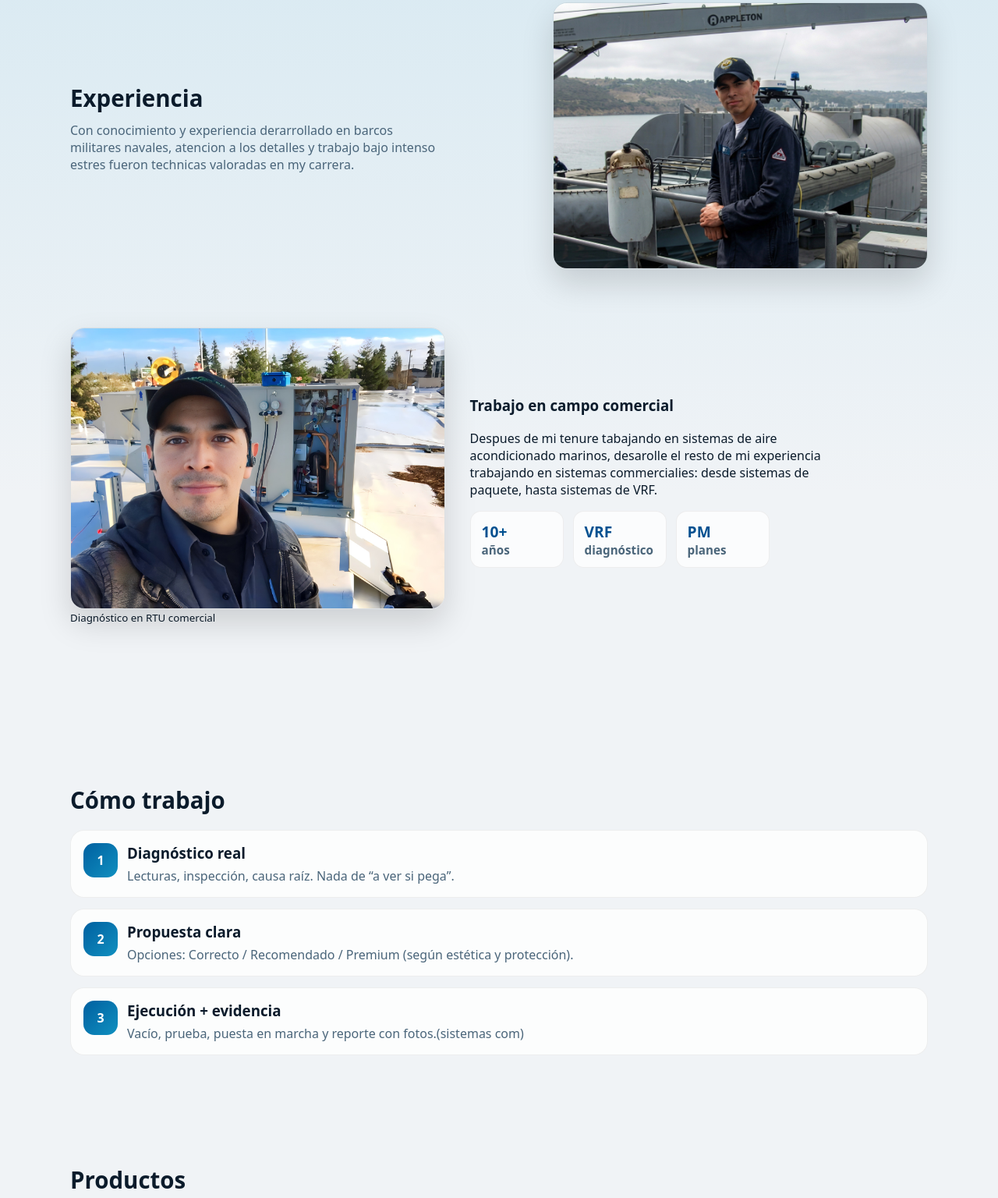
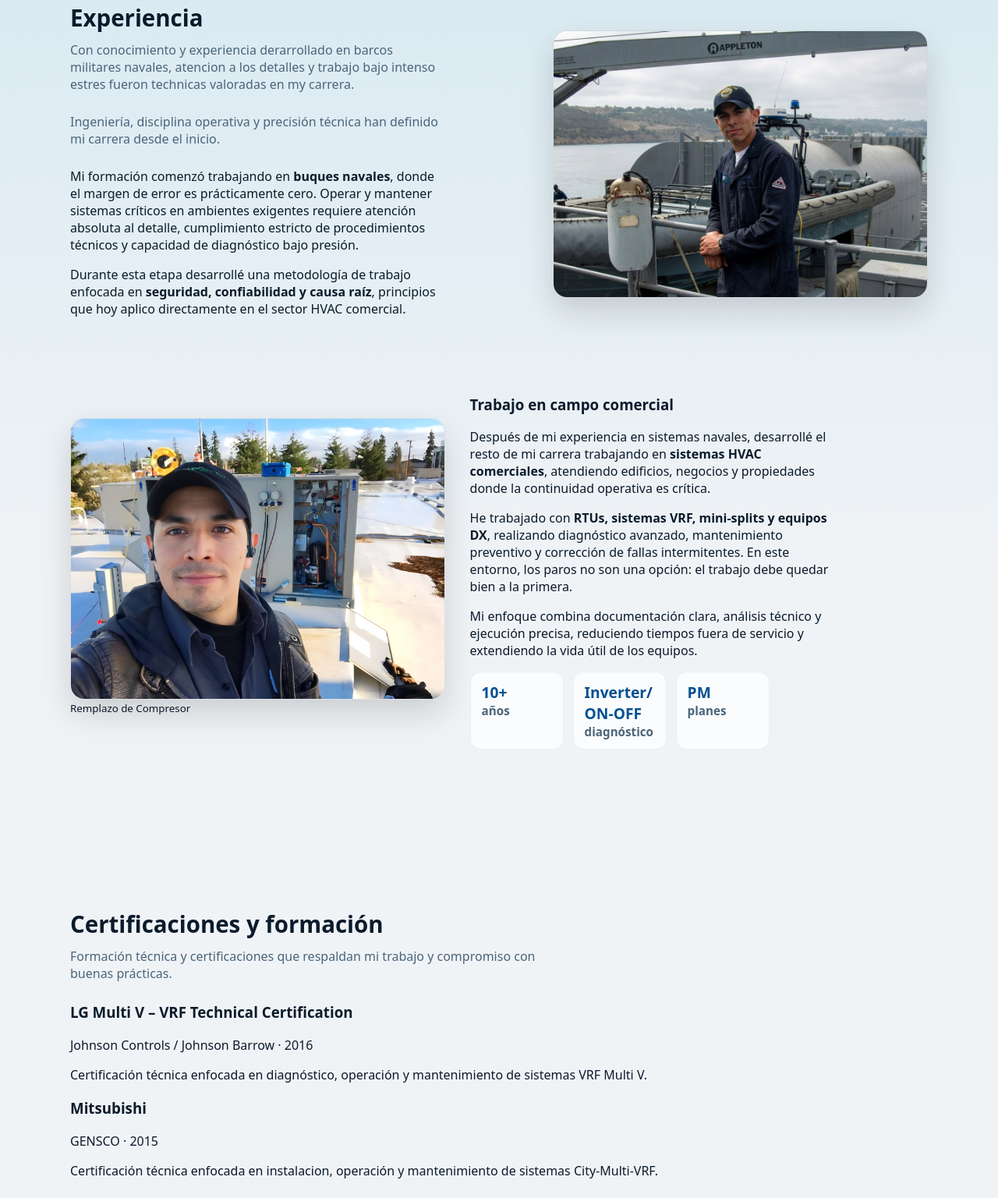
Before and after one commit to DaveLestat/axoaire-site, a plain HTML site: page index.html in a window 1280 px wide. Shown: the part 1514-3050 px from the top of the page at 78% size. Drawn offline with Linux system fonts and the light colour scheme.

```diff
--- a/index.html
+++ b/index.html
@@ -4,14 +4,16 @@
     <meta charset="utf-8" />
     <meta name="viewport" content="width=device-width, initial-scale=1" />
     <title>AxoAiré | Soluciones Mecánicas</title>
-  <meta name="description" content="AxoAiré: mantenimiento, instalación y soluciones eficientes para control climático en Mérida." />
+    <meta name="description"
+      content="AxoAiré: mantenimiento, instalación y soluciones eficientes para control climático en Mérida." />
     <link rel="stylesheet" href="styles.css" />
   </head>
 
   <body>
     <header class="topbar">
       <a class="brand" href="#inicio">
-      <img src="assets\logo-axoaire2.png" alt="AxoAiré logo" class="brand__logo" />
+        <img src="assets\logo-axoaire2.png" alt="AxoAiré logo"
+          class="brand__logo" />
         <span class="brand__name">AxoAiré</span>
       </a>
 
@@ -36,9 +38,11 @@
 
         <div class="container hero__content">
           <p class="kicker reveal">Soluciones Mecánicas • Mérida, Yucatán</p>
-        <h1 class="reveal">Control climático moderno.<br/>Instalación y servicio con estándar comercial.</h1>
+          <h1 class="reveal">Control climático moderno.<br />Instalación y
+            servicio con estándar comercial.</h1>
           <p class="lead reveal">
-          Mini-splits, VRF y equipos de techo. Diagnóstico serio, instalación limpia y mantenimiento preventivo para evitar paros.
+            Mini-splits, VRF y equipos de techo. Diagnóstico serio, instalación
+            limpia y mantenimiento preventivo para evitar paros.
           </p>
 
           <div class="hero__cta reveal">
@@ -58,17 +62,20 @@
       <section id="servicios" class="section">
         <div class="container">
           <h2 class="section__title reveal">Servicios</h2>
-        <p class="section__subtitle reveal">Paquetes claros. Trabajo documentado. Enfoque en eficiencia y confiabilidad.</p>
+          <p class="section__subtitle reveal">Paquetes claros. Trabajo
+            documentado. Enfoque en eficiencia y confiabilidad.</p>
 
           <div class="grid services">
             <article class="card service-card">
               <div class="service-card__media">
-              <img src="assets/techPM.JPG" alt="Actualización y mantenimiento HVAC" loading="lazy">
+                <img src="assets/techPM.JPG"
+                  alt="Actualización y mantenimiento HVAC" loading="lazy">
               </div>
 
               <div class="service-card__body">
                 <h3>Actualización y mantenimiento</h3>
-              <p>Limpieza profunda, verificación eléctrica, drenaje,pruebas básicas y recomendaciones.</p>
+                <p>Limpieza profunda, verificación eléctrica, drenaje,pruebas
+                  básicas y recomendaciones.</p>
                 <ul>
                   <li>Lavado de serpentín</li>
                   <li>Tratamiento de drenaje</li>
@@ -79,12 +86,14 @@
 
             <article class="card service-card">
               <div class="service-card__media">
-              <img src="assets/vrf.jpg" alt="Actualización y mantenimiento HVAC" loading="lazy">
+                <img src="assets/vrf.jpg"
+                  alt="Actualización y mantenimiento HVAC" loading="lazy">
               </div>
 
               <div class="service-card__body">
                 <h3>Soluciones de energía eficiente</h3>
-              <p>Diagnóstico para reducir consumo: cargas, setpoints, fugas, control y hábitos.</p>
+                <p>Diagnóstico para reducir consumo: cargas, setpoints, fugas,
+                  control y hábitos.</p>
                 <ul>
                   <li>Recomendación por uso</li>
                   <li>Protección contra variación</li>
@@ -95,12 +104,14 @@
 
             <article class="card service-card">
               <div class="service-card__media">
-              <img src="assets/vrfInstall.jpeg" alt="Mantenimiento y reparación comercial" loading="lazy">
+                <img src="assets/vrfInstall.jpeg"
+                  alt="Mantenimiento y reparación comercial" loading="lazy">
               </div>
 
               <div class="service-card__body">
                 <h3>Mantenimiento y reparación comercial</h3>
-              <p>Enfoque técnico y documentación para negocios: paros cuestan dinero.</p>
+                <p>Enfoque técnico y documentación para negocios: paros cuestan
+                  dinero.</p>
                 <ul>
                   <li>RTU / VRF / mini-splits</li>
                   <li>Fallas intermitentes</li>
@@ -121,10 +132,23 @@
             <div class="experience-text">
               <h2 class="section__title">Experiencia</h2>
               <p class="section__subtitle">
-          Con conocimiento y experiencia derarrollado en barcos militares navales, atencion a los detalles y trabajo bajo intenso estres fueron
-          technicas valoradas en my carrera.
+                Con conocimiento y experiencia derarrollado en barcos militares navales, atencion a los detalles y trabajo bajo intenso estres
+                fueron technicas valoradas en my carrera.
+              </p>
+              <p class="section__subtitle">
+                Ingeniería, disciplina operativa y precisión técnica han definido mi carrera desde el inicio.
+              </p>
+              <p>
+                Mi formación comenzó trabajando en <strong>buques navales</strong>, donde el margen de error es prácticamente cero.
+                Operar y mantener sistemas críticos en ambientes exigentes requiere atención absoluta al detalle, cumplimiento estricto de
+                procedimientos técnicos y capacidad de diagnóstico bajo presión.
               </p>
 
+              <p>
+                Durante esta etapa desarrollé una metodología de trabajo
+                enfocada en <strong>seguridad, confiabilidad y causa raíz</strong>,
+                principios que hoy aplico directamente en el sector HVAC comercial.
+              </p>
 
             </div>
 
@@ -138,8 +162,27 @@
             <div class="experience-text">
               <h3>Trabajo en campo comercial</h3>
               <p>
-          Despues de mi tenure tabajando en sistemas de aire acondicionado marinos, desarolle el resto de mi experiencia trabajando en sistemas commercialies:
-          desde sistemas de paquete, hasta sistemas de VRF.
+                Después de mi experiencia en sistemas navales, desarrollé el
+                resto de mi carrera
+                trabajando en <strong>sistemas HVAC comerciales</strong>,
+                atendiendo edificios,
+                negocios y propiedades donde la continuidad operativa es
+                crítica.
+              </p>
+              <p>
+                He trabajado con <strong>RTUs, sistemas VRF, mini-splits y
+                  equipos DX</strong>,
+                realizando diagnóstico avanzado, mantenimiento preventivo y
+                corrección de
+                fallas intermitentes. En este entorno, los paros no son una
+                opción:
+                el trabajo debe quedar bien a la primera.
+              </p>
+              <p>
+                Mi enfoque combina documentación clara, análisis técnico y
+                ejecución precisa,
+                reduciendo tiempos fuera de servicio y extendiendo la vida útil
+                de los equipos.
               </p>
               <div class="stats">
                 <div class="stat">
@@ -147,7 +190,8 @@
                   <div class="stat__label">años</div>
                 </div>
                 <div class="stat">
-            <div class="stat__num">VRF</div>
+                  <div class="stat__num">Inverter/</div>
+                  <div class="stat__num">ON-OFF</div>
                   <div class="stat__label">diagnóstico</div>
                 </div>
                 <div class="stat">
@@ -159,13 +203,55 @@
 
             <div class="experience-media">
               <img src="assets/MeRooftop.jpg" alt="Diagnóstico HVAC en campo" />
-        <small class="caption">Diagnóstico en RTU comercial</small>
-
+              <small class="caption">Remplazo de Compresor</small>
             </div>
           </div>
 
         </div>
       </section>
+
+      <!-- CERTIFICACIONES -->
+      <section id="certificaciones" class="section">
+        <div class="container">
+          <h2 class="section__title reveal">Certificaciones y formación</h2>
+          <p class="section__subtitle reveal">
+            Formación técnica y certificaciones que respaldan mi trabajo y compromiso con buenas prácticas.
+          </p>
+
+          <div class="cert-grid">
+            <!-- Cert 1 -->
+            <article class="cert-card reveal">
+              <h3>LG Multi V – VRF Technical Certification</h3>
+              <p class="cert-meta">Johnson Controls / Johnson Barrow · 2016</p>
+              <p>
+                Certificación técnica enfocada en diagnóstico, operación y mantenimiento
+                de sistemas VRF Multi V.
+              </p>
+            </article>
+
+            <!-- Cert 2 -->
+            <article class="cert-card reveal">
+              <h3>Mitsubishi</h3>
+              <p class="cert-meta">GENSCO · 2015</p>
+              <p>
+                Certificación técnica enfocada en instalacion, operación y mantenimiento
+                de sistemas City-Multi-VRF.
+              </p>
+            </article>
+
+            <!-- Cert 3 -->
+            <!-- <article class="cert-card reveal cert-card--future">
+              <h3>Certificaciones en proceso</h3>
+              <p>
+                Continuamente incorporando nuevas certificaciones en HVAC,
+                eficiencia energética y línea blanca.
+              </p>
+              <span class="cert-tag">Próximamente</span>
+            </article>
+          </div>
+        </div>
+      </section> -->
+
 
       <!-- PROCESS -->
       <section id="proceso" class="section">
@@ -177,7 +263,8 @@
               <div class="step__num">1</div>
               <div class="step__body">
                 <h3>Diagnóstico real</h3>
-              <p>Lecturas, inspección, causa raíz. Nada de “a ver si pega”.</p>
+                <p>Lecturas, inspección, causa raíz. Nada de “a ver si
+                  pega”.</p>
               </div>
             </div>
 
@@ -185,7 +272,8 @@
               <div class="step__num">2</div>
               <div class="step__body">
                 <h3>Propuesta clara</h3>
-              <p>Opciones: Correcto / Recomendado / Premium (según estética y protección).</p>
+                <p>Opciones: Correcto / Recomendado / Premium (según estética y
+                  protección).</p>
               </div>
             </div>
 
@@ -193,7 +281,8 @@
               <div class="step__num">3</div>
               <div class="step__body">
                 <h3>Ejecución + evidencia</h3>
-              <p>Vacío, prueba, puesta en marcha y reporte con fotos.(sistemas com)</p>
+                <p>Vacío, prueba, puesta en marcha y reporte con fotos (sistemas
+                  comerciales).</p>
               </div>
             </div>
           </div>
@@ -205,18 +294,21 @@
         <div class="container">
           <h2 class="section__title reveal">Productos</h2>
           <p class="section__subtitle reveal">
-        Equipos y líneas seleccionadas para Mérida: soporte local, refacciones disponibles y servicio documentado.
+            Equipos y líneas seleccionadas para Mérida: soporte local,
+            refacciones disponibles y servicio documentado.
           </p>
 
           <div class="productlines">
             <!-- Residential -->
             <article class="productcard reveal">
               <div class="productcard__media">
-            <img src="assets/minisplit.webp" alt="Mirage Residencial - mini splits" loading="lazy" />
+                <img src="assets/minisplit.webp"
+                  alt="Mirage Residencial - mini splits" loading="lazy" />
               </div>
               <div class="productcard__body">
                 <h3>Residencial</h3>
-            <p>Mini-splits e inverter para hogares, Airbnbs y departamentos. Instalación limpia y mantenimiento preventivo.</p>
+                <p>Mini-splits e inverter para hogares, Airbnbs y departamentos.
+                  Instalación limpia y mantenimiento preventivo.</p>
 
                 <ul class="productcard__tags">
                   <li>Mini-splits</li>
@@ -225,8 +317,10 @@
                 </ul>
 
                 <div class="productcard__actions">
-              <a class="btn btn--ghost" href="#contacto">Cotizar instalación</a>
-              <a class="btn btn--ghost" href="#contacto">Servicio / reparación</a>
+                  <a class="btn btn--ghost" href="#contacto">Cotizar
+                    instalación</a>
+                  <a class="btn btn--ghost" href="#contacto">Servicio /
+                    reparación</a>
                 </div>
               </div>
             </article>
@@ -234,11 +328,13 @@
             <!-- Light Commercial -->
             <article class="productcard productcard--reverse reveal">
               <div class="productcard__media">
-            <img src="assets/lc-ceiling.webp" alt="Mirage Light Commercial" loading="lazy" />
+                <img src="assets/lc-ceiling.webp" alt="Mirage Light Commercial"
+                  loading="lazy" />
               </div>
               <div class="productcard__body">
                 <h3>Light Commercial</h3>
-            <p>Equipos para locales, oficinas y pequeños negocios. Enfoque en confiabilidad y reducción de paros.</p>
+                <p>Equipos para locales, oficinas y pequeños negocios. Enfoque
+                  en confiabilidad y reducción de paros.</p>
 
                 <ul class="productcard__tags">
                   <li>Negocios</li>
@@ -247,7 +343,8 @@
                 </ul>
 
                 <div class="productcard__actions">
-              <a class="btn btn--ghost" href="#contacto">Plan de mantenimiento</a>
+                  <a class="btn btn--ghost" href="#contacto">Plan de
+                    mantenimiento</a>
                   <a class="btn btn--ghost" href="#contacto">Diagnóstico</a>
                 </div>
               </div>
@@ -256,11 +353,14 @@
             <!-- White Line -->
             <article class="productcard reveal">
               <div class="productcard__media">
-            <img src="assets/tankless.png" alt="Mirage White Line - Lavadoras, secadoras y calentadores" loading="lazy" />
+                <img src="assets/tankless.png"
+                  alt="Mirage White Line - Lavadoras, secadoras y calentadores"
+                  loading="lazy" />
               </div>
               <div class="productcard__body">
                 <h3>White Line</h3>
-            <p>Servicio y reparación de línea blanca: lavadoras, secadoras y calentadores eléctricos de agua.</p>
+                <p>Servicio y reparación de línea blanca: lavadoras, secadoras y
+                  calentadores eléctricos de agua.</p>
 
                 <ul class="productcard__tags">
                   <li>Lavadoras</li>
@@ -269,7 +369,8 @@
                 </ul>
 
                 <div class="productcard__actions">
-              <a class="btn btn--ghost" href="#contacto">Agendar diagnóstico</a>
+                  <a class="btn btn--ghost" href="#contacto">Agendar
+                    diagnóstico</a>
                   <a class="btn btn--ghost" href="#contacto">Refacciones</a>
                 </div>
               </div>
@@ -277,8 +378,10 @@
           </div>
 
           <div class="note reveal">
-        <strong>Nota:</strong> Solo instalamos líneas seleccionadas para asegurar soporte y refacciones.
-        Si ya tienes otro equipo, damos servicio según disponibilidad de partes.
+            <strong>Nota:</strong> Solo instalamos líneas seleccionadas para
+            asegurar soporte y refacciones.
+            Si ya tienes otro equipo, damos servicio según disponibilidad de
+            partes.
           </div>
         </div>
       </section>
@@ -305,21 +408,24 @@
           </div>
 
           <!-- RIGHT: WhatsApp Form -->
-        <form class="form reveal" action="#" method="post" onsubmit="return false;">
+          <form class="form reveal" action="#" method="post"
+            onsubmit="return false;">
             <label>
               Nombre
-            <input type="text" name="name" autocomplete="name" placeholder="Tu nombre" />
+              <input type="text" name="name" autocomplete="name"
+                placeholder="Tu nombre" />
             </label>
 
             <label>
               Zona / Colonia
-            <input type="text" name="zone" placeholder="Ej. Francisco de Montejo" />
+              <input type="text" name="zone"
+                placeholder="Ej. Francisco de Montejo" />
             </label>
 
             <label>
               Tipo de servicio
               <select name="service">
-              <option value="">Selecciona una opción…</option>
+                <option value>Selecciona una opción…</option>
                 <option>Mantenimiento</option>
                 <option>No enfría</option>
                 <option>Instalación</option>
@@ -340,7 +446,8 @@
             </button>
 
             <p class="fineprint">
-            Al presionar “Enviar por WhatsApp”, se abrirá WhatsApp con el mensaje preparado.
+              Al presionar “Enviar por WhatsApp”, se abrirá WhatsApp con el
+              mensaje preparado.
             </p>
           </form>
 
--- a/script.js
+++ b/script.js
@@ -23,7 +23,7 @@
     return;
   }
 
-  const phone = "525564450604"; // moi number
+  const phone = "12533017242"; // moi number
 
   const text = `
 Hola AxoAiré,
```
Lines whose indentation alone changed are shown as unchanged.
